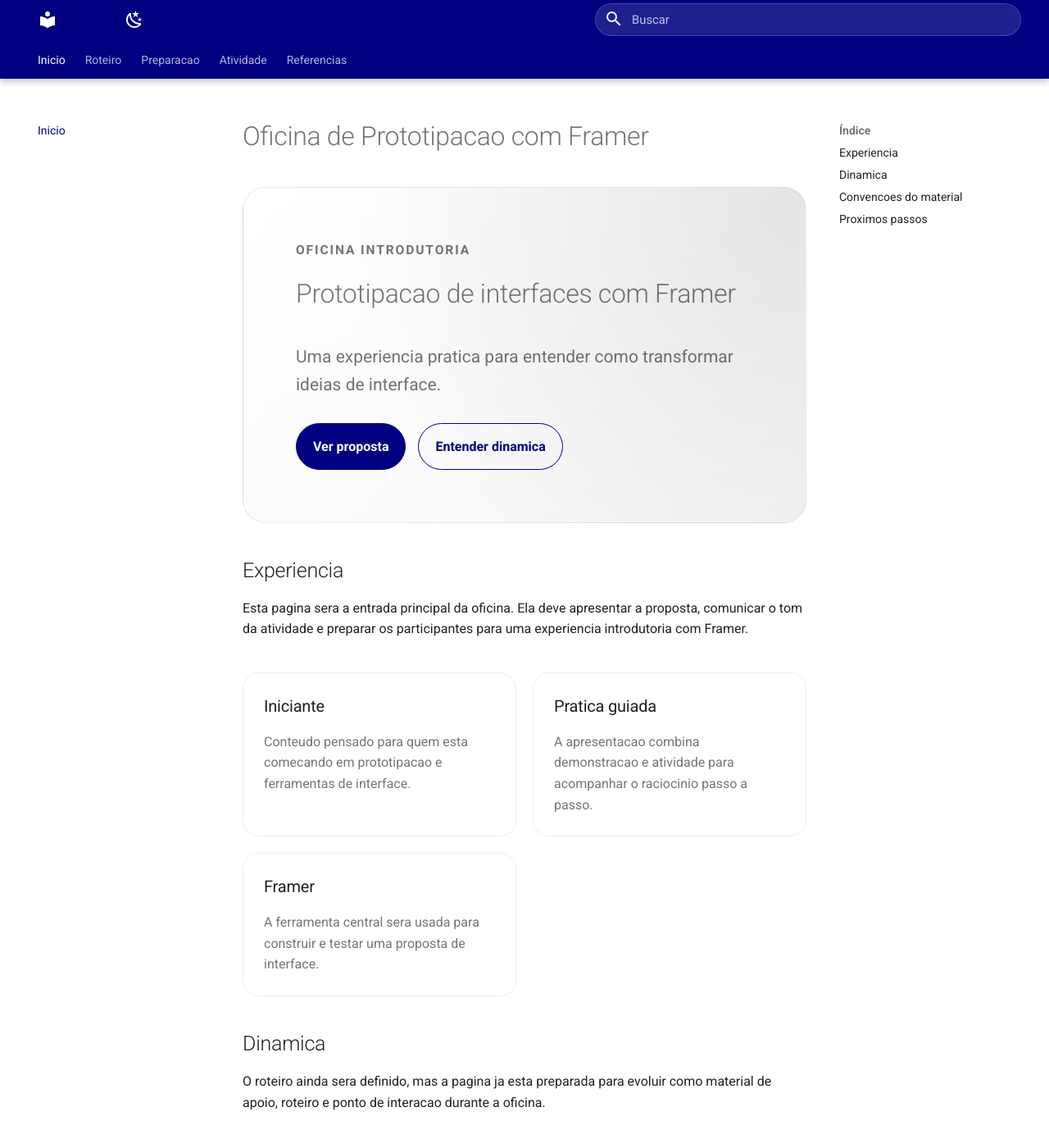
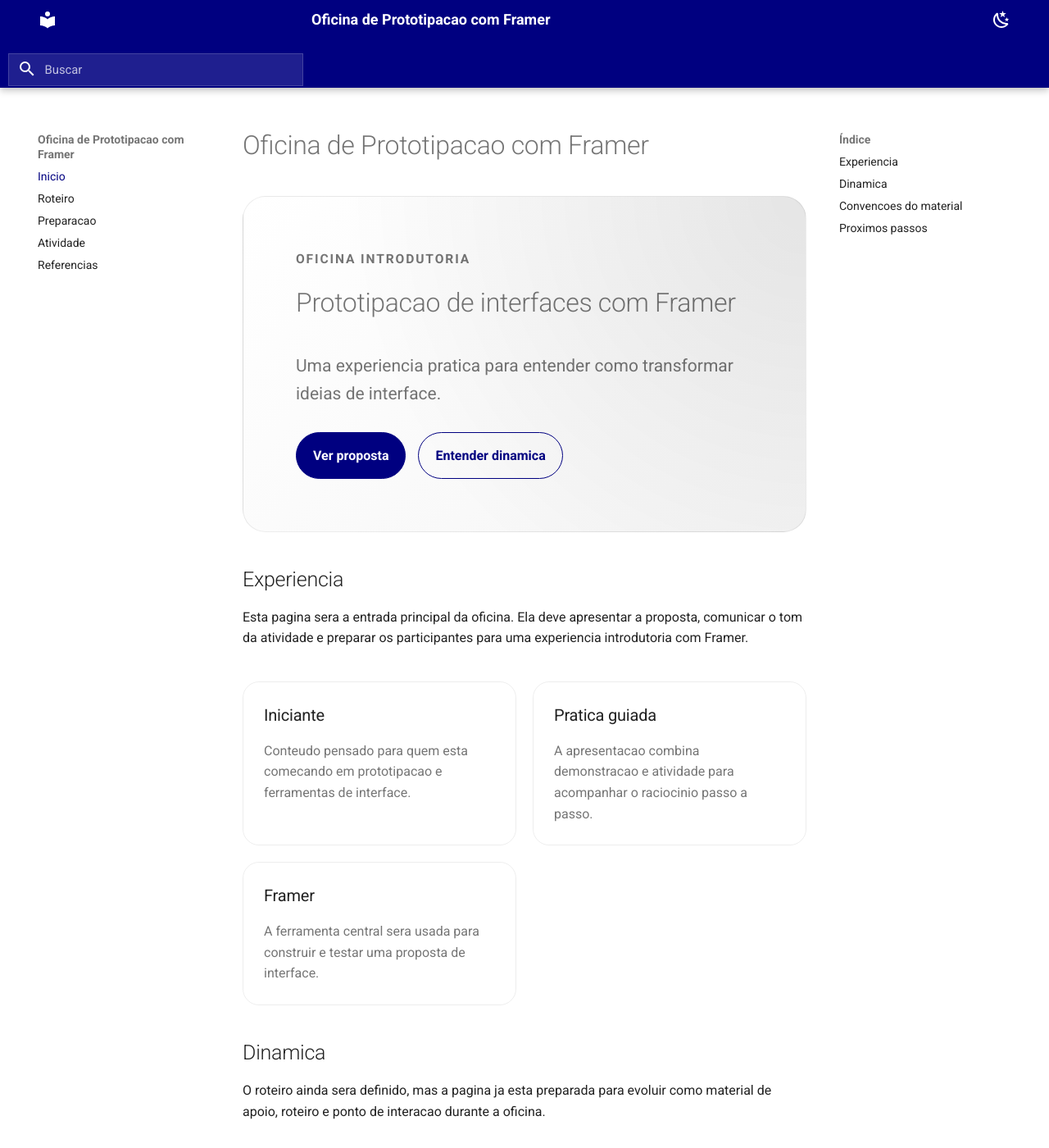
Before and after one commit to AndersonReiner/oficina-framer, an MkDocs documentation site: the page built from docs/index.md, in a window 1280 px wide and 1400 px high. Shown: the whole window at 82% size. Built offline with MkDocs 1.6.1 and Material for MkDocs 9.7.7, drawn with Linux system fonts in a browser that asks for light colours.

Commit message:
style: simplify header navigation

```diff
--- a/docs/stylesheets/workshop.css
+++ b/docs/stylesheets/workshop.css
@@ -1,12 +1,15 @@
-.md-header,
+.md-header {
+  background-color: #000080;
+}
+
 .md-tabs {
-  background-color: #000080;
+  display: none;
 }
 
 .md-search__form {
   background-color: rgb(255 255 255 / 12%);
   border: 1px solid rgb(255 255 255 / 16%);
-  border-radius: 999px;
+  border-radius: 0;
 }
 
 .md-search__form:hover {
@@ -15,21 +18,27 @@
 
 @media screen and (min-width: 76.25em) {
   .md-header__inner {
+    display: grid;
     gap: 0.75rem;
+    grid-template-columns: minmax(13rem, 1fr) minmax(18rem, 28rem) minmax(13rem, 1fr);
   }
 
   .md-header__title {
-    flex-grow: 0;
     max-width: 18rem;
+    min-width: 0;
   }
 
   .md-search {
-    flex: 1 1 22rem;
-    margin-left: auto;
-    max-width: 26rem;
+    justify-self: center;
+    margin: 0;
+    max-width: 28rem;
     min-width: 18rem;
     padding: 0;
-    width: auto;
+    width: 100%;
+  }
+
+  .md-header__option {
+    justify-self: end;
   }
 
   .md-search__inner {
--- a/mkdocs.yml
+++ b/mkdocs.yml
@@ -23,8 +23,6 @@
     - navigation.instant
     - navigation.instant.progress
     - navigation.tracking
-    - navigation.tabs
-    - navigation.tabs.sticky
     - navigation.sections
     - navigation.top
     - content.code.copy
```
